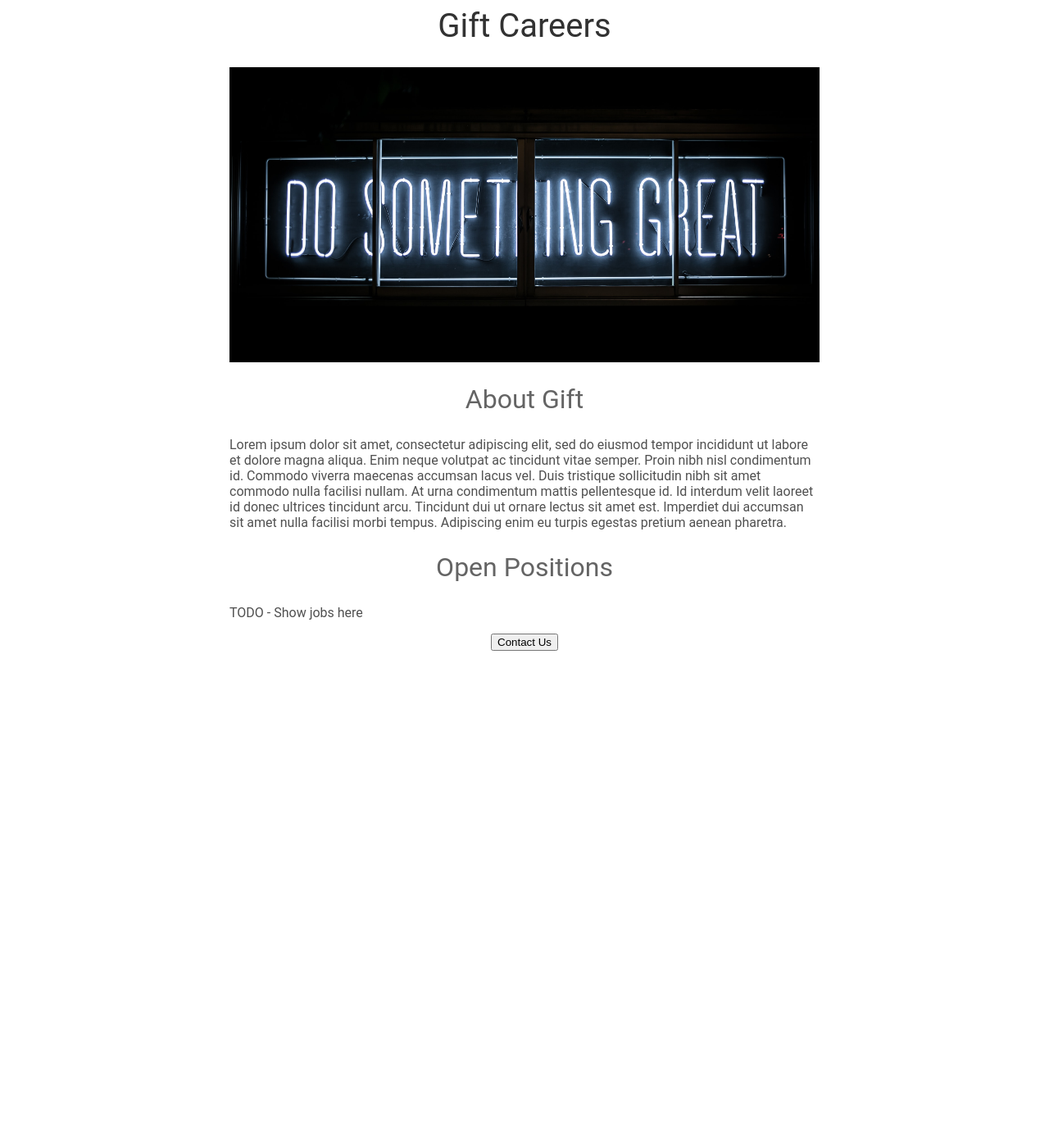
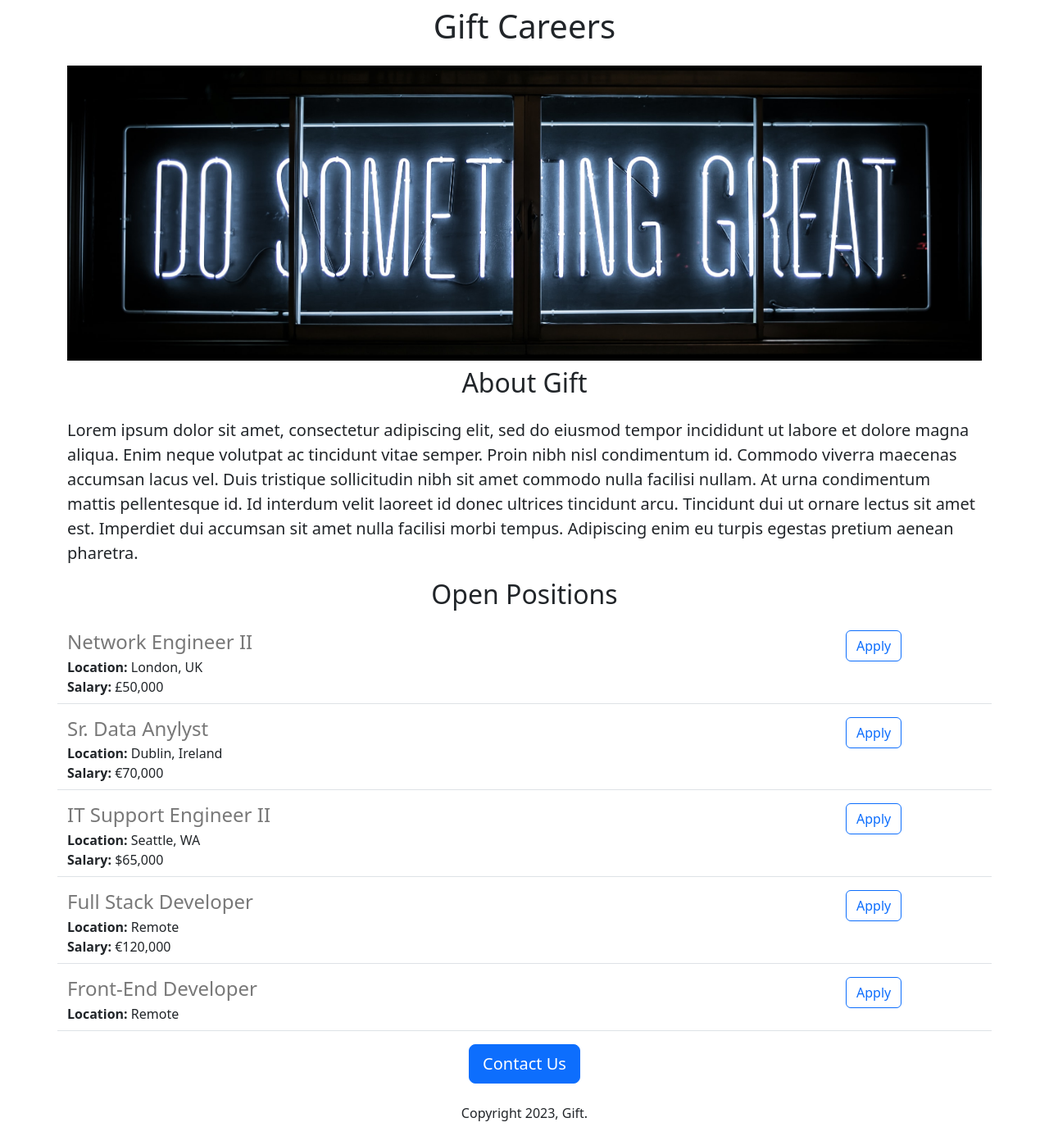
Before and after one commit to giftphiri/gift-careers-cebsite, a Flask app: page / in a window 1280 px wide. Shown: the whole page at 82% size. Before the commit the page ends 794 px from the top, so only its background shows below. Run offline with Flask 2, Linux system fonts and the light colour scheme.

Commit message:
Added dynamic data and API route.

```diff
--- a/app.py
+++ b/app.py
@@ -1,11 +1,42 @@
-from flask import Flask, render_template
+from flask import Flask, render_template, jsonify
 
 app = Flask(__name__)
+
+JOBS = [{
+  'id': 1,
+  'title': 'Network Engineer II',
+  'location': 'London, UK',
+  'salary': '£50,000'
+}, {
+  'id': 2,
+  'title': 'Sr. Data Anylyst',
+  'location': 'Dublin, Ireland',
+  'salary': '€70,000'
+}, {
+  'id': 3,
+  'title': 'IT Support Engineer II',
+  'location': 'Seattle, WA',
+  'salary': '$65,000'
+}, {
+  'id': 4,
+  'title': 'Full Stack Developer',
+  'location': 'Remote',
+  'salary': '€120,000'
+}, {
+  'id': 5,
+  'title': 'Front-End Developer',
+  'location': 'Remote'
+}]
 
 
 @app.route("/")
 def hellow_world():
-  return render_template("home.html")
+  return render_template('home.html', jobs=JOBS)
+
+
+@app.route("/api/jobs")
+def list_jobs():
+  return jsonify(JOBS)
 
 
 if __name__ == '__main__':
--- a/templates/home.html
+++ b/templates/home.html
@@ -2,52 +2,34 @@
 <html>
   <head>
     <title>Gift Careers</title>
+    <meta charset="utf-8">
+    <meta name="viewport" content="width=device-width, initial-scale=1">
+    <link href="https://cdn.jsdelivr.net/npm/bootstrap@5.2.3/dist/css/bootstrap.min.css" rel="stylesheet" integrity="sha384-rbsA2VBKQhggwzxH7pPCaAqO46MgnOM80zW1RWuH61DGLwZJEdK2Kadq2F9CUG65" crossorigin="anonymous">
 <style>
-      h1{
-        font-size: 40px;
-        font-family: Roboto;
-        font-weight: normal;
-        color: rgb(50,50,50);
-        text-align: center;
-      }
-
   #banner {
+    height: 360px;
     width: 100%;
-        height: 360px;
     object-fit: cover;
-      }
-
-      h2 {
-        font-family: Roboto;
-        font-size: 32px;
-        color: rgb(100,100,100);
-        text-align: center;
-        font-weight: normal;
-      }
-
-      .body_text {
-        font-family: Roboto;
-        color: rgb(80,80,80);
-      }
-
-      #container {
-        max-width: 720px;
-        margin: 0 auto;
   }
 </style>
   </head>
   <body>
-    <div id="container">
-      <h1>Gift Careers</h1>
-      <img id="banner" src="https://gift-careers-website.giftphiri.repl.co/static/banner.jpg">
-      <h2>About Gift</h2>
-      <p class="body_text">
+    <div class="container">
+      <h1 class="text-center mt-2 mb-4">Gift Careers</h1>
+      <img class="img-fluid" id="banner" src="https://gift-careers-website.giftphiri.repl.co/static/banner.jpg">
+      <h2 class="text-center mt-2 mb-4">About Gift</h2>
+      <p class="lead">
         Lorem ipsum dolor sit amet, consectetur adipiscing elit, sed do eiusmod tempor incididunt ut labore et dolore magna aliqua. Enim neque volutpat ac tincidunt vitae semper. Proin nibh nisl condimentum id. Commodo viverra maecenas accumsan lacus vel. Duis tristique sollicitudin nibh sit amet commodo nulla facilisi nullam. At urna condimentum mattis pellentesque id. Id interdum velit laoreet id donec ultrices tincidunt arcu. Tincidunt dui ut ornare lectus sit amet est. Imperdiet dui accumsan sit amet nulla facilisi morbi tempus. Adipiscing enim eu turpis egestas pretium aenean pharetra.
       </p>
-      <h2>Open Positions</h2>
-      <p class="body_text">TODO - Show jobs here</p>
-      <div style="text-align: center;">
-      <button>Contact Us</button>
+      <h2 class="text-center mt-2 mb-4">Open Positions</h2>
+      <div>
+        {%for job in jobs %}
+          {% include 'jobitem.html'%}
+        {% endfor %}
+      </div>
+      <div class="text-center">
+      <button class="btn btn-primary btn-lg">Contact Us</button>
+        <p class="mt-4">Copyright 2023, Gift.</p>
       </div>
     </div>
   </body>
--- /dev/null
+++ b/templates/jobitem.html
@@ -0,0 +1,16 @@
+<div class="border-bottom row" style="padding-bottom:8px;margin-bottom:16px" >
+  <div class="col-10">
+  <h4    style="color:rgb(120,120,120)" class="mb-1">
+    {{job['title']}}
+  </h4>
+  <div><b>Location: </b>{{job['location']}}</div>
+  {%if 'salary' in job %}
+  <div><b>Salary: </b>{{job['salary']}}</div>
+  {%endif%}
+  </div>
+  <div class="col-2">
+  <button type="button" class="btn btn-outline-primary">
+    Apply
+  </button>
+  </div>
+</div>
```
Lines whose indentation alone changed are shown as unchanged.
